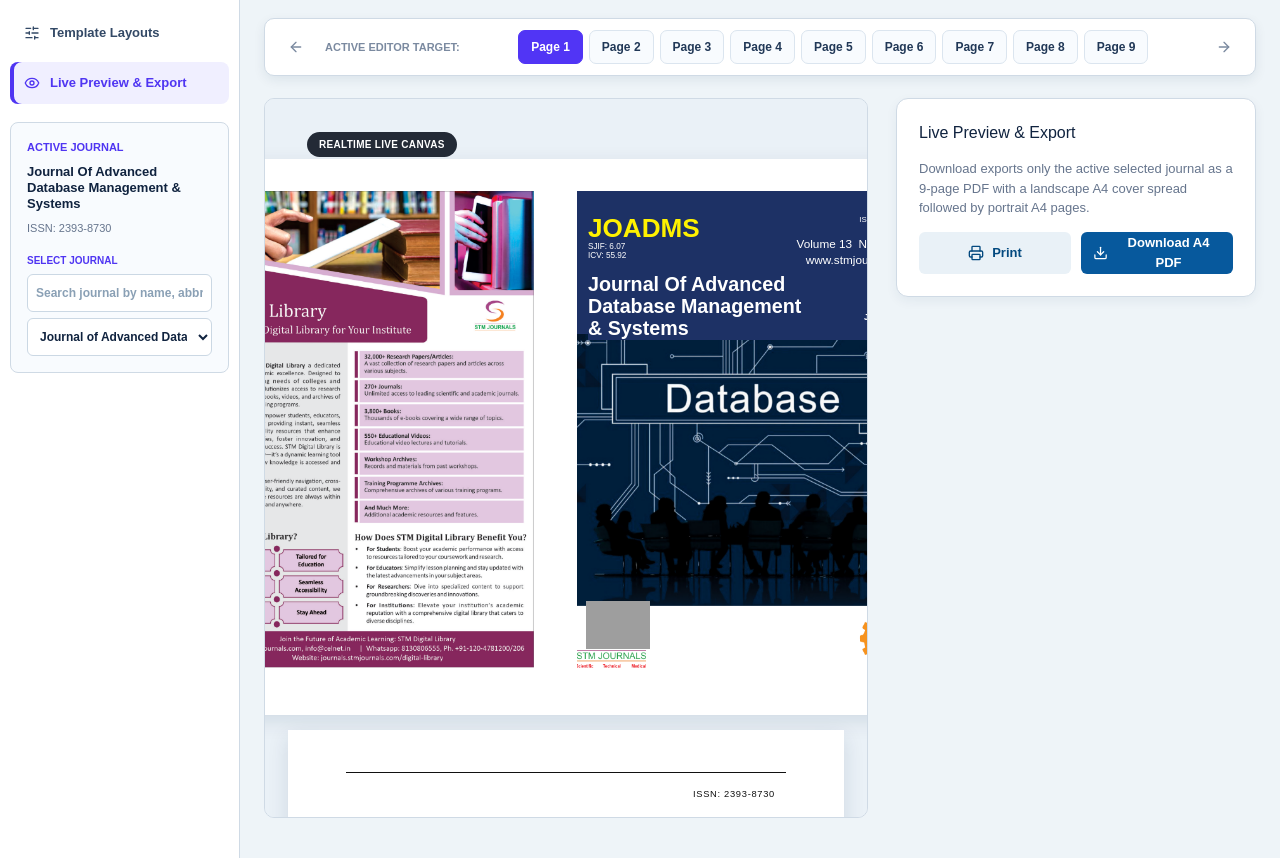
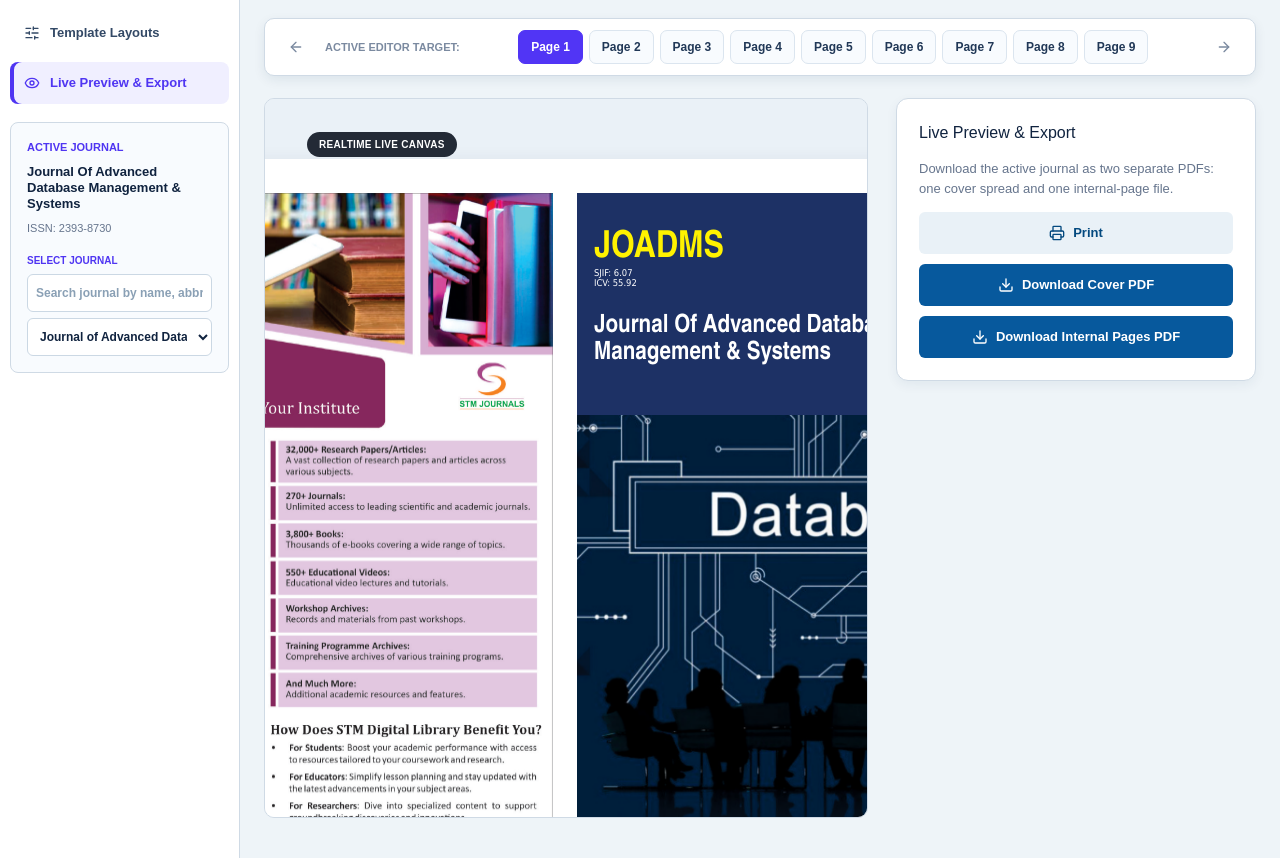
Before and after one commit to celnetamit/Journal_cover_pages, a Next.js app: page / in a window 1280 px wide. Both pictures are taken after a click on the button "Live Preview & Export". Built offline with nearby package versions, Linux system fonts and the light colour scheme; grey boxes are pictures that could not be loaded.

Commit message:
Split cover export and refine page layouts

```diff
--- a/src/app/globals.css
+++ b/src/app/globals.css
@@ -301,7 +301,7 @@
 
 .toolbar {
   display: grid;
-  grid-template-columns: 1fr 1fr;
+  grid-template-columns: repeat(auto-fit, minmax(180px, 1fr));
   gap: 10px;
 }
 
@@ -501,6 +501,7 @@
 .final-export-actions {
   align-items: center;
   display: flex;
+  flex-wrap: wrap;
   gap: 10px;
   justify-content: flex-start;
 }
@@ -738,7 +739,7 @@
   left: -100000px;
   position: absolute;
   top: 0;
-  width: 210mm;
+  width: max-content;
 }
 
 .preview-panel {
@@ -1068,23 +1069,24 @@
   box-sizing: border-box;
   box-shadow: 0 8px 28px rgba(12, 45, 77, 0.12);
   color: #111;
+  font-family: Tahoma, Arial, sans-serif;
   height: 297mm;
   margin: 0 auto;
   overflow: hidden;
-  padding: 22mm 24mm;
+  padding: 18mm 18mm 20mm;
   position: relative;
   width: 210mm;
 }
 
 .pdf-page.cover-spread-page {
-  width: 297.5mm;
-  height: 210mm;
-  padding: 12.2mm 10.9mm;
+  width: 431.8mm;
+  height: 304.8mm;
+  padding: 12.7mm;
   display: flex;
   flex-direction: row;
   justify-content: space-between;
   align-items: flex-start;
-  gap: 15.7mm;
+  gap: 7.5mm;
   overflow: hidden;
   background: #fff;
   box-sizing: border-box;
@@ -1092,17 +1094,17 @@
 
 .cover-spread-page .digital-library-cover,
 .cover-spread-page .journal-front-cover {
-  height: 180mm;
+  height: 279.4mm;
   display: block;
   position: relative;
 }
 
 .cover-spread-page .digital-library-cover {
-  width: 126.5mm;
+  width: 199mm;
 }
 
 .cover-spread-page .journal-front-cover {
-  width: 134.2mm;
+  width: 199mm;
 }
 
 .cover-spread-page .cover-panel-image {
@@ -1116,7 +1118,7 @@
   --front-cover-header-bottom: 30%;
   --front-cover-inset-x: 3.2%;
   color: #fff;
-  font-family: Arial, Helvetica, sans-serif;
+  font-family: "Arial Narrow", Arial, sans-serif;
   inset: 0;
   position: absolute;
   z-index: 1;
@@ -1144,7 +1146,7 @@
 
 .front-cover-abbreviation b {
   color: #fff200;
-  font-size: 28pt;
+  font-size: 40pt;
   font-weight: 800;
   letter-spacing: 0;
   line-height: 0.86;
@@ -1153,13 +1155,15 @@
 
 .front-cover-abbreviation span {
   color: #fff;
-  font-size: 8.8pt;
+  font-family: Tahoma, Arial, sans-serif;
+  font-size: 10pt;
   font-weight: 400;
   line-height: 1.08;
 }
 
 .front-cover-issn {
-  font-size: 8.4pt;
+  font-family: Tahoma, Arial, sans-serif;
+  font-size: 10pt;
   font-weight: 400;
   line-height: 1.1;
   padding: 0;
@@ -1173,7 +1177,8 @@
   align-items: flex-end;
   display: flex;
   flex-direction: column;
-  font-size: 12.6pt;
+  font-family: Tahoma, Arial, sans-serif;
+  font-size: 15pt;
   font-weight: 400;
   gap: 1.2mm;
   line-height: 1.08;
@@ -1186,42 +1191,43 @@
 
 .front-cover-title {
   color: #fff;
-  font-size: 24.8pt;
+  font-size: 31.5pt;
   font-weight: 800;
   left: var(--front-cover-inset-x);
-  line-height: 1.14;
+  line-height: 1.08;
   margin: 0;
   min-height: 10.5%;
   padding: 0;
-  right: 18%;
+  right: 16%;
   text-wrap: balance;
-  top: 17.2%;
+  top: 16.4%;
 }
 
 .front-cover-title.balanced {
-  font-size: 21.1pt;
-  line-height: 1.12;
+  font-size: 27pt;
+  line-height: 1.06;
 }
 
 .front-cover-title.compact {
-  font-size: 18.8pt;
-  line-height: 1.1;
+  font-size: 23.5pt;
+  line-height: 1.04;
 }
 
 .front-cover-title.ultra-compact {
-  font-size: 17.2pt;
-  line-height: 1.08;
+  font-size: 20pt;
+  line-height: 1.02;
 }
 
 .front-cover-month {
-  font-size: 8.9pt;
-  font-weight: 700;
+  font-family: Tahoma, Arial, sans-serif;
+  font-size: 15pt;
+  font-weight: 400;
   line-height: 1.1;
   padding: 0;
   right: var(--front-cover-inset-x);
   text-align: right;
-  top: 25.5%;
-  width: 20%;
+  top: 25.9%;
+  width: 24%;
 }
 
 .front-cover-dynamic-layer::before {
@@ -1243,7 +1249,7 @@
   justify-content: space-between;
   left: 0;
   min-height: 17.6%;
-  padding: 2.3mm 3.7mm 2.7mm 3.7mm;
+  padding: 3.8mm 5.2mm 4.2mm 5.2mm;
   right: 0;
 }
 
@@ -1336,10 +1342,10 @@
 
 .pdf-page h1 {
   color: #101828;
-  font-size: 22pt;
-  font-weight: 800;
-  line-height: 1.12;
-  margin: 0 0 8mm;
+  font-size: 19pt;
+  font-weight: 800;
+  line-height: 1.14;
+  margin: 0 0 6mm;
 }
 
 .pdf-page.cover-spread-page .front-cover-dynamic-layer h1 {
@@ -1350,9 +1356,9 @@
 
 .pdf-page h2 {
   color: var(--blue);
-  font-size: 14pt;
-  font-weight: 800;
-  margin: 8mm 0 4mm;
+  font-size: 12.5pt;
+  font-weight: 800;
+  margin: 6mm 0 3mm;
 }
 
 .pdf-page h3 {
@@ -1363,21 +1369,22 @@
 
 .lead-text {
   color: #405168;
-  font-size: 11pt;
-  line-height: 1.6;
-  margin: 0 0 8mm;
+  font-size: 10pt;
+  line-height: 1.45;
+  margin: 0 0 6mm;
 }
 
 .page-number {
   border-top: 1px solid #9aa9b8;
-  bottom: 12mm;
+  bottom: 9mm;
   color: #66758d;
   font-size: 9pt;
-  left: 24mm;
+  left: 18mm;
   padding-top: 2mm;
   position: absolute;
-  right: 24mm;
+  right: 18mm;
   text-align: right;
+  text-transform: lowercase;
 }
 
 .kv-grid {
@@ -1795,7 +1802,7 @@
 }
 
 .cover-page {
-  font-family: Arial, Helvetica, sans-serif;
+  font-family: Tahoma, Arial, sans-serif;
   text-align: center;
 }
 
@@ -1822,12 +1829,12 @@
 }
 
 .cover-page h1 {
-  font-size: 27pt;
+  font-size: 24pt;
   font-weight: 800;
   letter-spacing: 1px;
   line-height: 1.15;
-  margin: 32mm auto 8mm;
-  max-width: 138mm;
+  margin: 28mm auto 7mm;
+  max-width: 144mm;
   text-align: center;
 }
 
@@ -1849,13 +1856,13 @@
 }
 
 .cover-footer {
-  bottom: 23mm;
+  bottom: 19mm;
   display: flex;
   flex-direction: column;
   gap: 1.2mm;
-  left: 24mm;
+  left: 18mm;
   position: absolute;
-  right: 24mm;
+  right: 18mm;
 }
 
 .cover-footer b {
@@ -2018,26 +2025,24 @@
 }
 
 .content-header {
-  align-items: center;
+  align-items: end;
   border-bottom: 1px solid #1e3855;
-  display: grid;
-  gap: 6mm;
-  grid-template-columns: 1fr auto;
-  margin-bottom: 10mm;
-  padding-bottom: 5mm;
+  display: block;
+  margin-bottom: 7mm;
+  padding-bottom: 4mm;
 }
 
 .content-header > div {
   min-width: 0;
-  padding-left: 22mm;
+  padding-left: 0;
   text-align: center;
 }
 
 .content-header p {
   color: var(--blue);
-  font-size: 8pt;
+  font-size: 9pt;
   font-weight: 700;
-  margin: 0 0 1mm;
+  margin: 1.5mm 0 0;
   text-transform: uppercase;
 }
 
@@ -2047,18 +2052,7 @@
   font-weight: 800;
   line-height: 1.18;
   margin: 0 auto;
-  max-width: 128mm;
-}
-
-.content-header > span {
-  align-self: center;
-  border: 1px solid #bac8d5;
-  border-radius: 999px;
-  color: var(--blue-dark);
-  font-size: 8pt;
-  font-weight: 700;
-  justify-self: end;
-  padding: 2mm 4mm;
+  max-width: 142mm;
 }
 
 .contents-table {
--- a/src/components/JournalDashboard.tsx
+++ b/src/components/JournalDashboard.tsx
@@ -63,12 +63,15 @@
   page: string;
 };
 
+type ExportMode = "cover" | "internal";
+
 const draftStorageKey = "journal-cover-page-drafts";
 const defaultIssueVolume = "13";
 const defaultIssueNumber = "1";
 const defaultIssueMonthRange = "January-April";
 const defaultIssueYear = "2026";
 const totalPages = 9;
+const romanNumerals = ["", "i", "ii", "iii", "iv", "v", "vi", "vii", "viii", "ix", "x"];
 
 const boardMembers = [
   ["Dr. Tapas Kumar Chatterjee", "Associate Professor-Marketing", "Institute of Management Technology Maharashtra, India", "Editor in Chief"],
@@ -338,6 +341,26 @@
   return journal.logo;
 }
 
+function compactKeyword(value: string) {
+  return value
+    .trim()
+    .replace(/^[^a-z0-9]+/i, "")
+    .split(/[\s,/()-]+/)
+    .find(Boolean) || "";
+}
+
+function focusKeywords(focus: { keywords?: string[]; focusScope?: string[] } | undefined, fallback: string[]) {
+  const preferred = (focus?.keywords || [])
+    .map(compactKeyword)
+    .filter(Boolean);
+
+  if (preferred.length > 0) return preferred;
+
+  return (focus?.focusScope || fallback)
+    .map(compactKeyword)
+    .filter(Boolean);
+}
+
 function draftFromDynamic(journal: Journal, dynamicData: DynamicBinderData): BinderDraft {
   const details = findDynamicValue(journal, dynamicData.detailsByKey);
   const focus = findDynamicValue(journal, dynamicData.focusByKey);
@@ -359,7 +382,7 @@
     issueMonthRange: defaultIssueMonthRange,
     issueYear: defaultIssueYear,
     about: focus?.about || details?.about || journal.about || "",
-    focusScope: focus?.focusScope?.length ? focus.focusScope : focusList,
+    focusScope: focusKeywords(focus, focusList),
     focusNotes: defaultFocusNotes,
     editorialBoard,
     managementHead: {
@@ -409,7 +432,7 @@
     ? {
         ...hydratedDraft,
         about: focus.about || hydratedDraft.about,
-        focusScope: focus.focusScope.length ? focus.focusScope : hydratedDraft.focusScope,
+        focusScope: focusKeywords(focus, hydratedDraft.focusScope),
       }
     : hydratedDraft;
   const withFocusNotes = withFocus.focusNotes?.length ? withFocus : { ...withFocus, focusNotes: defaultFocusNotes };
@@ -526,19 +549,35 @@
   window.localStorage.setItem(draftStorageKey, JSON.stringify(drafts));
 }
 
-function pdfFileName(journal: Journal | undefined, draft: BinderDraft | null) {
+function lowerRoman(value: number) {
+  return romanNumerals[value] || String(value).toLowerCase();
+}
+
+function exportBaseSlug(journal: Journal | undefined, draft: BinderDraft | null) {
   const base = journal?.abbreviation || journal?.shortName || draft?.journalTitle || "journal";
   const volume = draft?.issueVolume || defaultIssueVolume;
   const issue = draft?.issueNumber || defaultIssueNumber;
-  const slug = `${base}-volume-${volume}-issue-${issue}`
+  return `${base}-volume-${volume}-issue-${issue}`
     .toLowerCase()
     .replace(/[^a-z0-9]+/g, "-")
-    .replace(/^-|-$/g, "");
-
-  return `${slug || "journal"}.pdf`;
-}
-
-function DownloadButton({ disabled, filename }: { disabled: boolean; filename: string }) {
+    .replace(/^-|-$/g, "") || "journal";
+}
+
+function pdfFileName(journal: Journal | undefined, draft: BinderDraft | null, mode: ExportMode) {
+  return `${exportBaseSlug(journal, draft)}-${mode === "cover" ? "cover" : "internal-pages"}.pdf`;
+}
+
+function DownloadButton({
+  disabled,
+  filename,
+  mode,
+  label,
+}: {
+  disabled: boolean;
+  filename: string;
+  mode: ExportMode;
+  label: string;
+}) {
   const [busy, setBusy] = useState(false);
 
   async function downloadPdf() {
@@ -549,18 +588,23 @@
       import("html2canvas"),
       import("jspdf"),
     ]);
-    const pages = Array.from(source.querySelectorAll<HTMLElement>(".pdf-page"));
+    const pages = Array.from(source.querySelectorAll<HTMLElement>(`.pdf-page[data-export-group="${mode}"]`));
+    if (pages.length === 0) {
+      setBusy(false);
+      return;
+    }
     const firstLandscape = pages[0]?.classList.contains("cover-spread-page");
+    const pdfFormat = mode === "cover" ? [431.8, 304.8] : "a4";
     const pdf = new jsPDF({
       orientation: firstLandscape ? "landscape" : "portrait",
       unit: "mm",
-      format: "a4",
+      format: pdfFormat,
     });
 
     for (let index = 0; index < pages.length; index += 1) {
       const landscape = pages[index].classList.contains("cover-spread-page");
-      const pageWidth = landscape ? 297 : 210;
-      const pageHeight = landscape ? 210 : 297;
+      const pageWidth = mode === "cover" ? 431.8 : landscape ? 297 : 210;
+      const pageHeight = mode === "cover" ? 304.8 : landscape ? 210 : 297;
       const { width, height } = pages[index].getBoundingClientRect();
       const canvas = await html2canvas(pages[index], {
         scale: 2,
@@ -572,7 +616,7 @@
         windowHeight: document.documentElement.scrollHeight,
       });
       const imgData = canvas.toDataURL("image/png");
-      if (index > 0) pdf.addPage("a4", landscape ? "landscape" : "portrait");
+      if (index > 0) pdf.addPage(pdfFormat, landscape ? "landscape" : "portrait");
       pdf.addImage(imgData, "PNG", 0, 0, pageWidth, pageHeight);
     }
 
@@ -583,7 +627,7 @@
   return (
     <button className="primary-action" disabled={disabled || busy} onClick={downloadPdf}>
       <Download size={16} />
-      {busy ? "Preparing PDF..." : "Download A4 PDF"}
+      {busy ? "Preparing PDF..." : label}
     </button>
   );
 }
@@ -603,7 +647,7 @@
 
 function PageNumber({ value }: { value: number }) {
   return (
-    <span className="page-number">{String(value).padStart(2, "0")}</span>
+    <span className="page-number">{lowerRoman(value)}</span>
   );
 }
 
@@ -620,14 +664,13 @@
   );
 }
 
-function ContentHeader({ journal }: { journal: Journal }) {
+function ContentHeader({ journal, draft }: { journal: Journal; draft: BinderDraft }) {
   return (
     <header className="content-header">
       <div>
-        <p>{journal.publisher || "MBA Journals"}</p>
         <h2>{titleCaseName(journal.name)}</h2>
+        <p>Volume {draft.issueVolume || defaultIssueVolume} | Issue {draft.issueNumber || defaultIssueNumber} | {(draft.issueMonthRange || defaultIssueMonthRange).replace("-", "–")}</p>
       </div>
-      <span>Contents</span>
     </header>
   );
 }
@@ -842,7 +885,7 @@
 
 function CoverSpreadPage({ journal, draft }: { journal: Journal; draft: BinderDraft }) {
   return (
-    <section className="pdf-page cover-spread-page" data-page-title="Digital library back and journal front cover">
+    <section className="pdf-page cover-spread-page" data-export-group="cover" data-page-title="Digital library back and journal front cover">
       <DigitalLibraryBackCover draft={draft} />
       <JournalFrontCover journal={journal} draft={draft} />
     </section>
@@ -857,7 +900,7 @@
   const year = draft.issueYear || defaultIssueYear;
 
   return (
-    <section className="pdf-page cover-page" data-page-title="Journal Name with volume issue page">
+    <section className="pdf-page cover-page" data-export-group="internal" data-page-title="Journal Name with volume issue page">
       <div className="page-rule" />
       <p className="cover-issn">ISSN: {journal.eIssn || "2582-2888"}</p>
       <p className="cover-printer">Printed by : Laxman Printo Graphics, Noida</p>
@@ -891,7 +934,7 @@
   const legalPhone = isJournalsPub ? "+91 120-4781200" : isLaw ? "+91 120-4781211" : identity.phone;
 
   return (
-    <section className="pdf-page payment-reference-page">
+    <section className="pdf-page payment-reference-page" data-export-group="internal">
       <p>
         {isLaw
           ? "Law Journals (a division of Consortium e-Learning Network Private Ltd.) is the Publisher of Journal. Statements and opinions expressed in the Journal reflect the views of the author(s) and are not the opinion of Law Journals unless so stated."
@@ -1095,7 +1138,7 @@
   const aboutText = draft.about || journal.about;
 
   return (
-    <section className="pdf-page journal-info-page">
+    <section className="pdf-page journal-info-page" data-export-group="internal">
       <div className="journal-info-head">
         <PublisherLogo mode={identity.logoMode} side="publisher" />
         <h1>{titleCaseName(journal.name)}</h1>
@@ -1143,7 +1186,7 @@
   const isLaw = identity.logoMode === "law";
 
   return (
-    <section className="pdf-page management-page">
+    <section className="pdf-page management-page" data-export-group="internal">
       <div className="page-rule" />
       <h1>Publication and Management Team</h1>
       <ManagementProfile person={draft.managementHead} featured />
@@ -1200,7 +1243,7 @@
 function ManuscriptEnginePage({ journal, draft }: { journal: Journal; draft: BinderDraft }) {
   const url = journal.website || "https://journals.stmjournals.com/open-access/nolegein-journal-of-leadership-and-strategic-management/";
   return (
-    <section className="pdf-page details-page manuscript-page">
+    <section className="pdf-page details-page manuscript-page" data-export-group="internal">
       <PdfHeader journal={journal} label="Manuscript Engine" />
       <h1>Manuscript Engine</h1>
       <p className="lead-text">
@@ -1246,7 +1289,7 @@
   const fallbackEditors = boardMembers.slice(1, 13);
 
   return (
-    <section className="pdf-page editorial-page">
+    <section className="pdf-page editorial-page" data-export-group="internal">
       <div className="page-rule" />
       <h1>{titleCaseName(journal.name)}</h1>
       <h2>Editorial Board Members</h2>
@@ -1275,7 +1318,7 @@
   const paragraphs = draft.directorParagraphs.length ? draft.directorParagraphs : defaultDirectorParagraphs;
 
   return (
-    <section className="pdf-page director-page">
+    <section className="pdf-page director-page" data-export-group="internal">
       <div className="page-rule" />
       <h1>{draft.directorTitle}</h1>
       <div className="director-letter">
@@ -1313,8 +1356,8 @@
   const rows = draft.contentRows.length ? draft.contentRows : contents;
 
   return (
-    <section className="pdf-page content-page">
-      <ContentHeader journal={journal} />
+    <section className="pdf-page content-page" data-export-group="internal">
+      <ContentHeader journal={journal} draft={draft} />
       <h1>Contents</h1>
       <table className="contents-table">
         <tbody>
@@ -1890,7 +1933,8 @@
           </div>
           <div className="final-export-actions">
             <button type="button" className="secondary-action" onClick={onSave}>Save All Details</button>
-            <DownloadButton disabled={false} filename={pdfFileName(journal, draft)} />
+            <DownloadButton disabled={false} filename={pdfFileName(journal, draft, "cover")} mode="cover" label="Download Cover PDF" />
+            <DownloadButton disabled={false} filename={pdfFileName(journal, draft, "internal")} mode="internal" label="Download Internal Pages PDF" />
           </div>
         </>
       ) : null}
@@ -2082,14 +2126,22 @@
             ) : (
               <section className="export-panel">
                 <h2>Live Preview & Export</h2>
-                <p>Download exports only the active selected journal as a 9-page PDF with a landscape A4 cover spread followed by portrait A4 pages.</p>
+                <p>Download the active journal as two separate PDFs: one cover spread and one internal-page file.</p>
                 <div className="toolbar">
                   <button className="secondary-action" onClick={() => window.print()}>
                     <Printer size={16} /> Print
                   </button>
                   <DownloadButton
                     disabled={selectedJournals.length === 0}
-                    filename={pdfFileName(primaryJournal, primaryDraft)}
+                    filename={pdfFileName(primaryJournal, primaryDraft, "cover")}
+                    mode="cover"
+                    label="Download Cover PDF"
+                  />
+                  <DownloadButton
+                    disabled={selectedJournals.length === 0}
+                    filename={pdfFileName(primaryJournal, primaryDraft, "internal")}
+                    mode="internal"
+                    label="Download Internal Pages PDF"
                   />
                 </div>
               </section>
```
